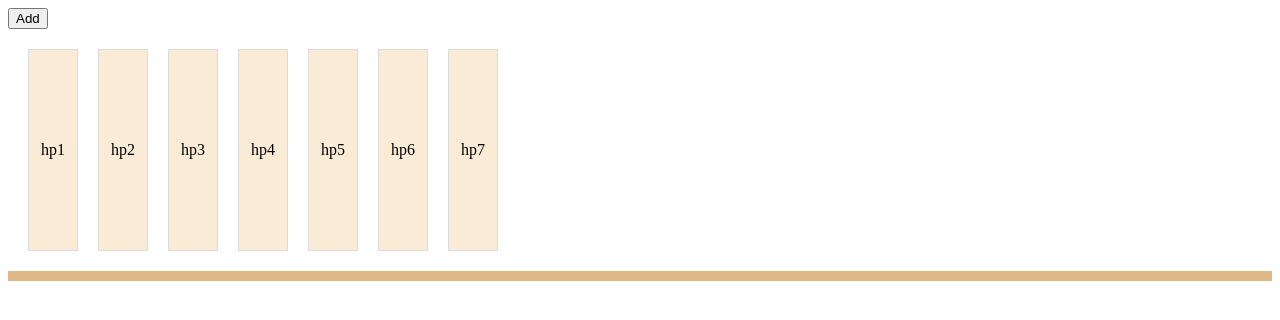
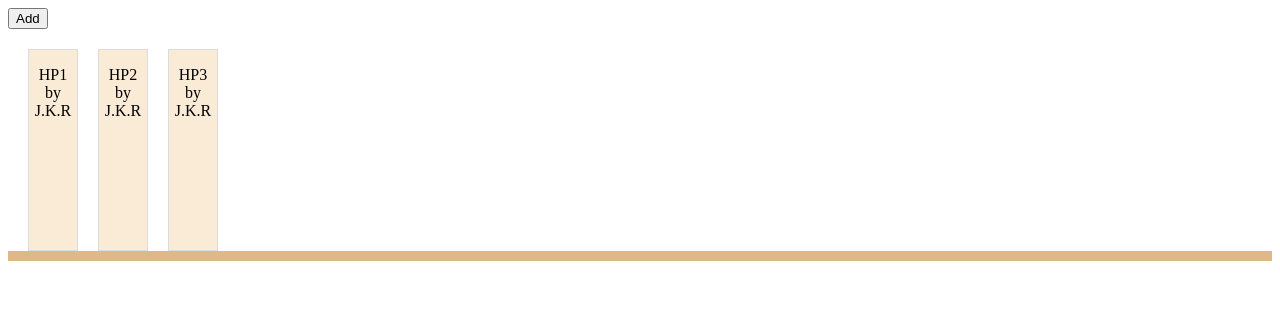
Before and after one commit to baglana/odin-library, a plain HTML site: page index.html in a window 1280 px wide. Drawn offline with Linux system fonts and the light colour scheme.

Commit message:
Add obj constructor and change styles

```diff
--- a/main.js
+++ b/main.js
@@ -1,14 +1,21 @@
 const output = document.querySelector('.output');
 
-const myLibrary = ['hp1', 'hp2', 'hp3', 'hp4', 'hp5', 'hp6', 'hp7'];
+const hp1 = new Book('HP1', 'J.K.R');
+const hp2 = new Book('HP2', 'J.K.R');
+const hp3 = new Book('HP3', 'J.K.R');
 
-function Book() {
-  // the constructor...
+const myLibrary = [hp1, hp2, hp3];
+
+function Book(title, author) {
+  this.title = title;
+  this.author = author;
 }
 
 function addBookToLibrary() {
-  const input = prompt('Enter book title: ');
-  myLibrary.push(input);
+  const title = prompt('Enter book title: ');
+  const author = prompt('Enter book author: ');
+  const book = new Book(title, author)
+  myLibrary.push(book);
   displayBooks();
 }
 
@@ -16,9 +23,9 @@ function addBookToLibrary() {
     output.innerHTML = '';
     for (const book of myLibrary) {
         const card = document.createElement('div');
-        const title = document.createElement('p');
-        title.textContent = book;
-        card.appendChild(title);
+        const p = document.createElement('p');
+        p.textContent = `${book.title} by ${book.author}`;
+        card.appendChild(p);
         card.classList.add('card');
         output.appendChild(card);
     }
--- a/style.css
+++ b/style.css
@@ -1,5 +1,6 @@
 .output {
     padding: 20px;
+    padding-bottom: 0;
     display: grid;
     grid-template-columns: repeat(auto-fit, 50px);
     gap: 20px;
@@ -10,7 +11,5 @@
     background-color:antiquewhite;
     border: 1px solid gainsboro;
     min-height: 200px;
-    display: flex;
-    align-items: center;
-    justify-content: center;
+    text-align: center;
 }
```
